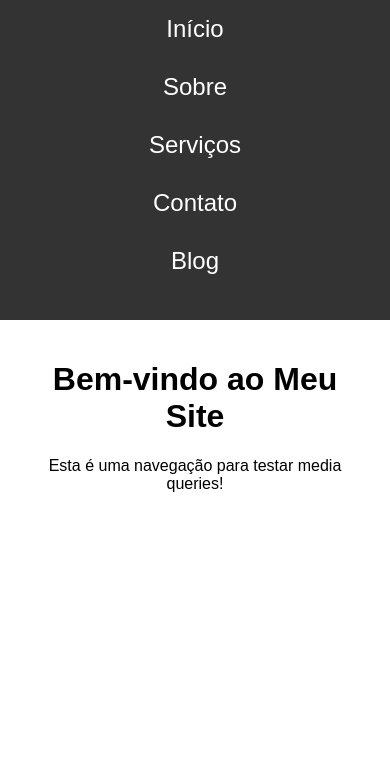
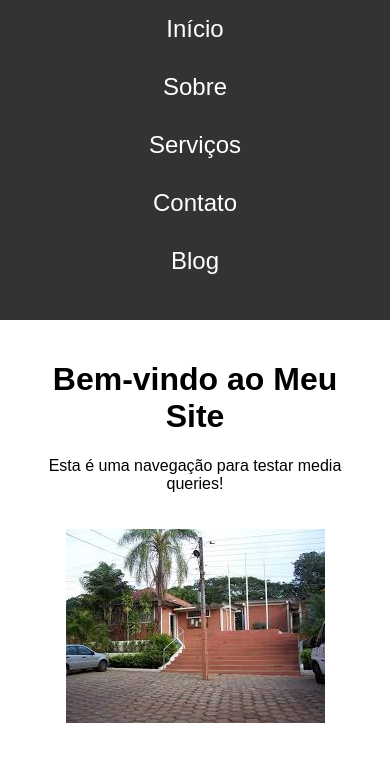
Before and after one commit to andreyjunio/site-responsivo, a plain HTML site: page index.html in a window 390 px wide. Drawn offline with Linux system fonts and the light colour scheme.

Commit message:
Atualiza index.html para tornar a imagem responsiva

```diff
--- a/index.html
+++ b/index.html
@@ -41,6 +41,12 @@
         h1 ,p{
             text-align: center;
         }
+        img{
+            max-width: 100%; /* Garante que a imagem não exceda a largura do contêiner */
+    height: auto;    /* Mantém a proporção da imagem */
+    display: block;
+    margin: auto;
+        }
     </style>
 </head>
 <body>
@@ -57,6 +63,6 @@
     <h1>Bem-vindo ao Meu Site</h1>
     <p>Esta é uma navegação para testar media queries!</p>
 </div>
-
+<img src="images.jpg" alt="">
 </body>
 </html>
```
Also changed, not shown: images.jpg (added).
